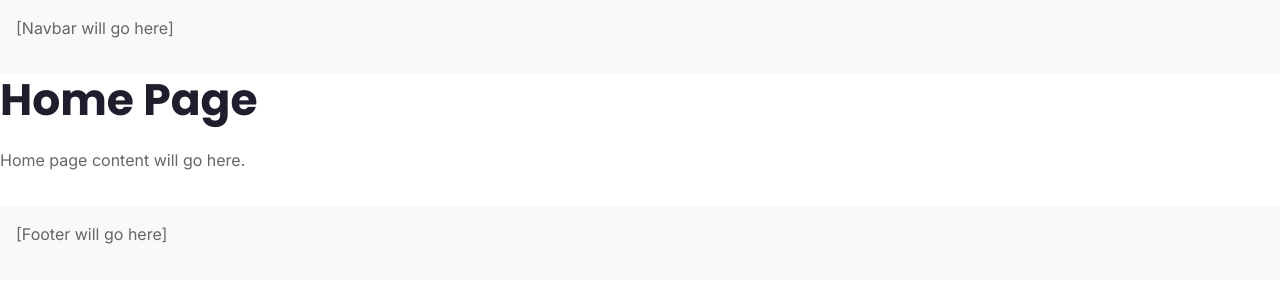
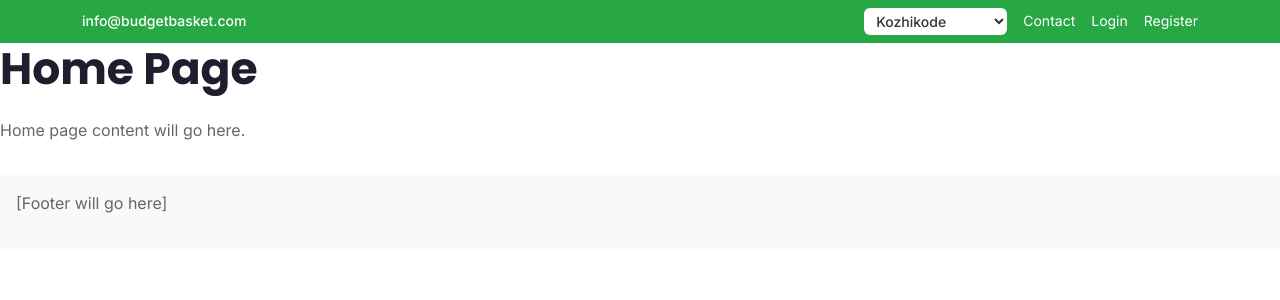
Before and after one commit to vyshnavs0003-sys/budgetbasket-pro-v2, a React (Vite) app: page / in a window 1280 px wide. Shown: the top 300 px of the page. Built offline with nearby package versions, Linux system fonts and the light colour scheme.

Commit message:
feat: add TopBar component

```diff
--- a/src/components/layout/Layout.jsx
+++ b/src/components/layout/Layout.jsx
@@ -1,18 +1,15 @@
 import { Outlet } from 'react-router-dom';
+import TopBar from '../navbar/TopBar';
 
 const Layout = () => {
   return (
     <>
-      {/* Placeholder for TopBar, MainNav, etc. */}
-      <header style={{ background: '#f8f9fa', padding: '1rem' }}>
-        <p>[Navbar will go here]</p>
-      </header>
+      <TopBar />
 
       <main>
         <Outlet />
       </main>
 
-      {/* Placeholder for Footer */}
       <footer style={{ background: '#f8f9fa', padding: '1rem', marginTop: '2rem' }}>
         <p>[Footer will go here]</p>
       </footer>
--- /dev/null
+++ b/src/components/navbar/TopBar.css
@@ -0,0 +1,45 @@
+.topbar {
+  background-color: var(--primary);
+  color: var(--white);
+  padding: 8px 0;
+  font-size: var(--text-sm);
+}
+
+.topbar-email {
+  font-weight: var(--font-medium);
+}
+
+.location-select {
+  background: var(--white);
+  border: none;
+  padding: 4px 8px;
+  border-radius: var(--radius-sm);
+  font-size: var(--text-sm);
+  font-weight: var(--font-medium);
+  color: var(--text-main);
+  cursor: pointer;
+}
+
+.top-link {
+  color: var(--white);
+  text-decoration: none;
+  transition: var(--transition-fast);
+}
+
+.top-link:hover {
+  color: rgba(255, 255, 255, 0.8);
+}
+
+/* Mobile responsive */
+@media (max-width: 768px) {
+  .topbar .container {
+    flex-direction: column;
+    gap: 5px;
+  }
+  .location-select {
+    display: none;
+  }
+  .topbar-right {
+    justify-content: center;
+  }
+}
--- /dev/null
+++ b/src/components/navbar/TopBar.jsx
@@ -0,0 +1,32 @@
+import { Link } from 'react-router-dom';
+import './TopBar.css';
+
+const TopBar = () => {
+  return (
+    <div className="topbar">
+      <div className="container d-flex justify-content-between align-items-center">
+        <div className="topbar-left">
+          <span className="topbar-email">info@budgetbasket.com</span>
+        </div>
+
+
+        <div className="topbar-right d-flex align-items-center gap-3">
+          <select className="location-select">
+            <option>Kozhikode</option>
+            <option>Mankavu</option>
+            <option>Vellimadukunnu</option>
+            <option>Chevayoor</option>
+            <option>West Hill</option>
+            <option>Palazhi</option>
+          </select>
+
+          <Link to="/contact" className="top-link">Contact</Link>
+          <span className="top-link">Login</span>
+          <span className="top-link">Register</span>
+        </div>
+      </div>
+    </div>
+  );
+};
+
+export default TopBar;
--- a/src/index.css
+++ /dev/null
@@ -1,401 +0,0 @@
-/* --GOOGLE FONTS-- */
-@import url('https://fonts.googleapis.com/css2?family=Poppins:wght@300;400;500;600;700;800&display=swap');
-@import url('https://fonts.googleapis.com/css2?family=Inter:wght@300;400;500;600;700&display=swap');
-
-/* --ROOT VARIABLES--  */
-:root {
-  /* Brand Colors */
-  --primary: #28a745;
-  --primary-dark: #218838;
-  --primary-light: #34ce57;
-  --primary-bg: rgba(40, 167, 69, 0.1);
-
-  /* Neutral Colors */
-  --dark: #1e1e2f;
-  --text-main: #333333;
-  --text-secondary: #666666;
-  --text-light: #999999;
-  --border-light: #f0f0f0;
-  --bg-light: #f8f9fa;
-  --white: #ffffff;
-
-  /* Status Colors */
-  --danger: #dc3545;
-  --warning: #ffc107;
-  --info: #17a2b8;
-  --success: #28a745;
-
-  /* Typography */
-  --font-heading: 'Poppins', sans-serif;
-  --font-body: 'Inter', sans-serif;
-
-  --font-light: 300;
-  --font-regular: 400;
-  --font-medium: 500;
-  --font-semibold: 600;
-  --font-bold: 700;
-  --font-extrabold: 800;
-
-  --text-xs: 0.75rem;   /* 12px */
-  --text-sm: 0.875rem;  /* 14px */
-  --text-base: 1rem;    /* 16px */
-  --text-md: 1.125rem;  /* 18px */
-  --text-lg: 1.25rem;   /* 20px */
-  --text-xl: 1.5rem;    /* 24px */
-  --text-2xl: 1.875rem; /* 30px */
-  --text-3xl: 2.25rem;  /* 36px */
-  --text-4xl: 2.75rem;  /* 44px */
-
-  /* Spacing */
-  --space-1: 0.25rem;   /* 4px */
-  --space-2: 0.5rem;    /* 8px */
-  --space-3: 0.75rem;   /* 12px */
-  --space-4: 1rem;      /* 16px */
-  --space-5: 1.25rem;   /* 20px */
-  --space-6: 1.5rem;    /* 24px */
-  --space-8: 2rem;      /* 32px */
-  --space-10: 2.5rem;   /* 40px */
-  --space-12: 3rem;     /* 48px */
-  --space-16: 4rem;     /* 64px */
-
-  /* Radius */
-  --radius-sm: 0.375rem;  /* 6px */
-  --radius-md: 0.5rem;    /* 8px */
-  --radius-lg: 0.75rem;   /* 12px */
-  --radius-xl: 1rem;      /* 16px */
-  --radius-2xl: 1.25rem;  /* 20px */
-  --radius-full: 9999px;
-
-  /* Shadows */
-  --shadow-sm: 0 2px 8px rgba(0, 0, 0, 0.05);
-  --shadow-md: 0 5px 15px rgba(0, 0, 0, 0.08);
-  --shadow-lg: 0 10px 25px rgba(0, 0, 0, 0.1);
-  --shadow-green: 0 5px 15px rgba(40, 167, 69, 0.15);
-  --shadow-hover: 0 8px 20px rgba(0, 0, 0, 0.12);
-
-  /* Transition */
-  --transition-fast: 150ms ease;
-  --transition-base: 300ms ease;
-  --transition-slow: 500ms ease;
-
-  /* Layout */
-  --container-max-width: 1320px;
-  --section-padding: 80px 0;
-}
-
-/* --RESET-- */
-*,
-*::before,
-*::after {
-  box-sizing: border-box;
-  margin: 0;
-  padding: 0;
-}
-
-html {
-  font-size: 16px;
-  scroll-behavior: smooth;
-}
-
-body {
-  font-family: var(--font-body);
-  font-size: var(--text-base);
-  font-weight: var(--font-regular);
-  line-height: 1.6;
-  color: var(--text-main);
-  background-color: var(--white);
-  -webkit-font-smoothing: antialiased;
-  -moz-osx-font-smoothing: grayscale;
-}
-
-/* --GLOBAL ELEMENTS--  */
-img,
-picture,
-video,
-canvas,
-svg {
-  display: block;
-  max-width: 100%;
-}
-
-a {
-  text-decoration: none;
-  color: var(--primary);
-  transition: color var(--transition-base);
-}
-
-a:hover {
-  color: var(--primary-dark);
-}
-
-button,
-input,
-select,
-textarea {
-  font: inherit;
-}
-
-button {
-  border: none;
-  outline: none;
-  background: none;
-}
-
-ul,
-ol {
-  list-style: none;
-}
-
-::selection {
-  background: var(--primary);
-  color: var(--white);
-}
-
-/* --TYPOGRAPHY--  */
-h1,
-h2,
-h3,
-h4,
-h5,
-h6 {
-  font-family: var(--font-heading);
-  color: var(--dark);
-  line-height: 1.2;
-  margin-bottom: 0.5em;
-}
-
-h1 {
-  font-size: var(--text-4xl);
-  font-weight: var(--font-bold);
-}
-
-h2 {
-  font-size: var(--text-3xl);
-  font-weight: var(--font-bold);
-}
-
-h3 {
-  font-size: var(--text-2xl);
-  font-weight: var(--font-semibold);
-}
-
-h4 {
-  font-size: var(--text-xl);
-  font-weight: var(--font-semibold);
-}
-
-h5 {
-  font-size: var(--text-lg);
-  font-weight: var(--font-medium);
-}
-
-h6 {
-  font-size: var(--text-md);
-  font-weight: var(--font-medium);
-}
-
-p {
-  margin-bottom: 1rem;
-  color: var(--text-secondary);
-}
-
-/* --COMMON LAYOUT HELPERS--  */
-.section-padding {
-  padding: var(--section-padding);
-}
-
-.page-section {
-  padding: 60px 0;
-}
-
-.app-container {
-  width: 100%;
-  max-width: var(--container-max-width);
-  margin: 0 auto;
-  padding: 0 12px;
-}
-
-/* --REUSABLE UI-- */
-.app-section-title {
-  font-family: var(--font-heading);
-  font-size: var(--text-2xl);
-  font-weight: var(--font-bold);
-  color: var(--text-main);
-  position: relative;
-  display: inline-block;
-  padding-bottom: var(--space-3);
-  margin-bottom: var(--space-6);
-}
-
-.app-section-title::after {
-  content: '';
-  position: absolute;
-  bottom: 0;
-  left: 0;
-  width: 60px;
-  height: 3px;
-  background: var(--primary);
-  border-radius: var(--radius-full);
-}
-
-.app-section-title.center::after {
-  left: 50%;
-  transform: translateX(-50%);
-}
-
-/* --APP UTILITIES-- */
-.app-text-primary {
-  color: var(--primary) !important;
-}
-
-.app-text-muted {
-  color: var(--text-secondary) !important;
-}
-
-.app-text-dark {
-  color: var(--dark) !important;
-}
-
-.app-bg-light {
-  background-color: var(--bg-light) !important;
-}
-
-.app-bg-white {
-  background-color: var(--white) !important;
-}
-
-.app-bg-primary-soft {
-  background-color: var(--primary-bg) !important;
-}
-
-.app-shadow-sm {
-  box-shadow: var(--shadow-sm);
-}
-
-.app-shadow-md {
-  box-shadow: var(--shadow-md);
-}
-
-.app-shadow-lg {
-  box-shadow: var(--shadow-lg);
-}
-
-.app-radius-md {
-  border-radius: var(--radius-md);
-}
-
-.app-radius-lg {
-  border-radius: var(--radius-lg);
-}
-
-.app-radius-xl {
-  border-radius: var(--radius-xl);
-}
-
-/* --HOVER EFFECTS-- */
-.hover-lift {
-  transition: all var(--transition-base);
-}
-
-.hover-lift:hover {
-  transform: translateY(-4px);
-  box-shadow: var(--shadow-hover);
-}
-
-/*  --BUTTON SYSTEM-- */
-.btn-primary-custom {
-  display: inline-flex;
-  align-items: center;
-  justify-content: center;
-  gap: 8px;
-  background: var(--primary);
-  color: var(--white);
-  padding: 0.75rem 1.5rem;
-  border-radius: var(--radius-full);
-  font-family: var(--font-heading);
-  font-size: var(--text-sm);
-  font-weight: var(--font-medium);
-  transition: all var(--transition-base);
-  cursor: pointer;
-}
-
-.btn-primary-custom:hover {
-  background: var(--primary-dark);
-  transform: translateY(-2px);
-  box-shadow: var(--shadow-green);
-}
-
-.btn-outline-custom {
-  display: inline-flex;
-  align-items: center;
-  justify-content: center;
-  gap: 8px;
-  background: transparent;
-  color: var(--primary);
-  border: 2px solid var(--primary);
-  padding: 0.75rem 1.5rem;
-  border-radius: var(--radius-full);
-  font-family: var(--font-heading);
-  font-size: var(--text-sm);
-  font-weight: var(--font-medium);
-  transition: all var(--transition-base);
-  cursor: pointer;
-}
-
-.btn-outline-custom:hover {
-  background: var(--primary);
-  color: var(--white);
-}
-
-/* --SCROLLBAR--  */
-::-webkit-scrollbar {
-  width: 8px;
-}
-
-::-webkit-scrollbar-track {
-  background: var(--bg-light);
-}
-
-::-webkit-scrollbar-thumb {
-  background: rgba(40, 167, 69, 0.4);
-  border-radius: var(--radius-full);
-}
-
-::-webkit-scrollbar-thumb:hover {
-  background: rgba(40, 167, 69, 0.7);
-}
-
-/*  --RESPONSIVE-- */
-@media (max-width: 992px) {
-  :root {
-    --section-padding: 70px 0;
-  }
-}
-
-@media (max-width: 768px) {
-  :root {
-    --text-4xl: 2.2rem;
-    --text-3xl: 1.9rem;
-    --text-2xl: 1.6rem;
-    --text-xl: 1.3rem;
-    --section-padding: 60px 0;
-  }
-
-  .app-section-title {
-    font-size: var(--text-xl);
-  }
-}
-
-@media (max-width: 576px) {
-  :root {
-    --text-4xl: 2rem;
-    --text-3xl: 1.75rem;
-    --text-2xl: 1.4rem;
-    --text-xl: 1.2rem;
-    --section-padding: 50px 0;
-  }
-
-  body {
-    font-size: 0.95rem;
-  }
-}
```
